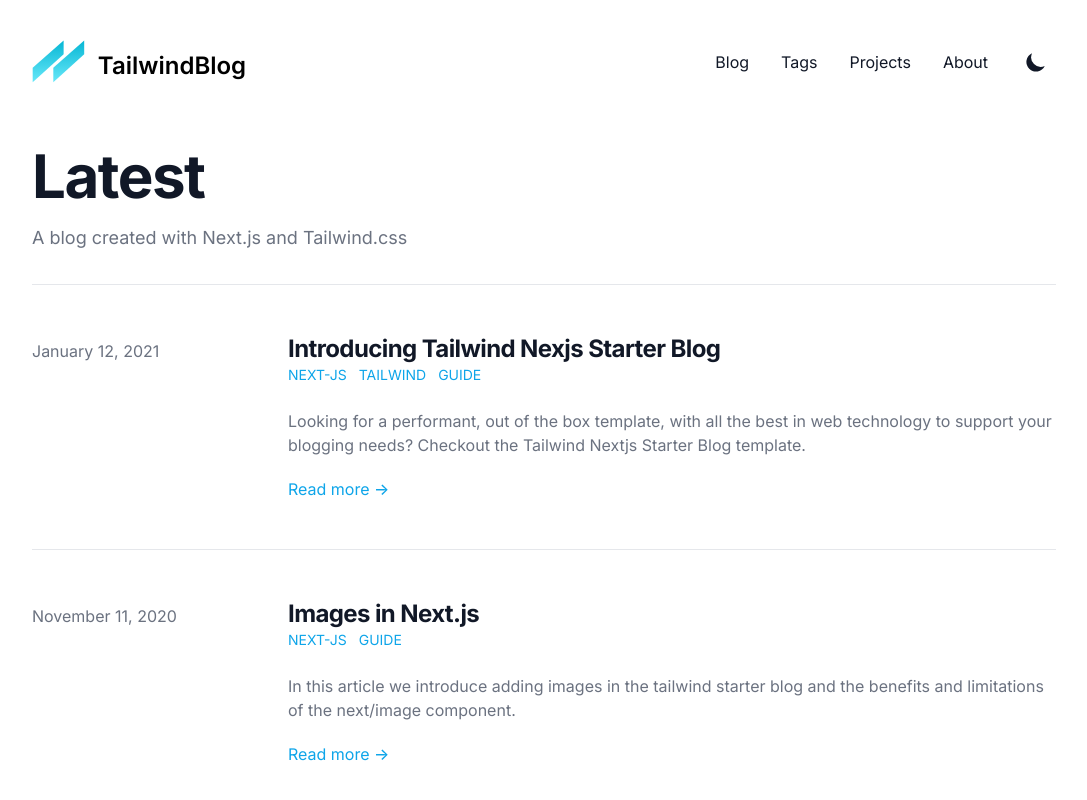
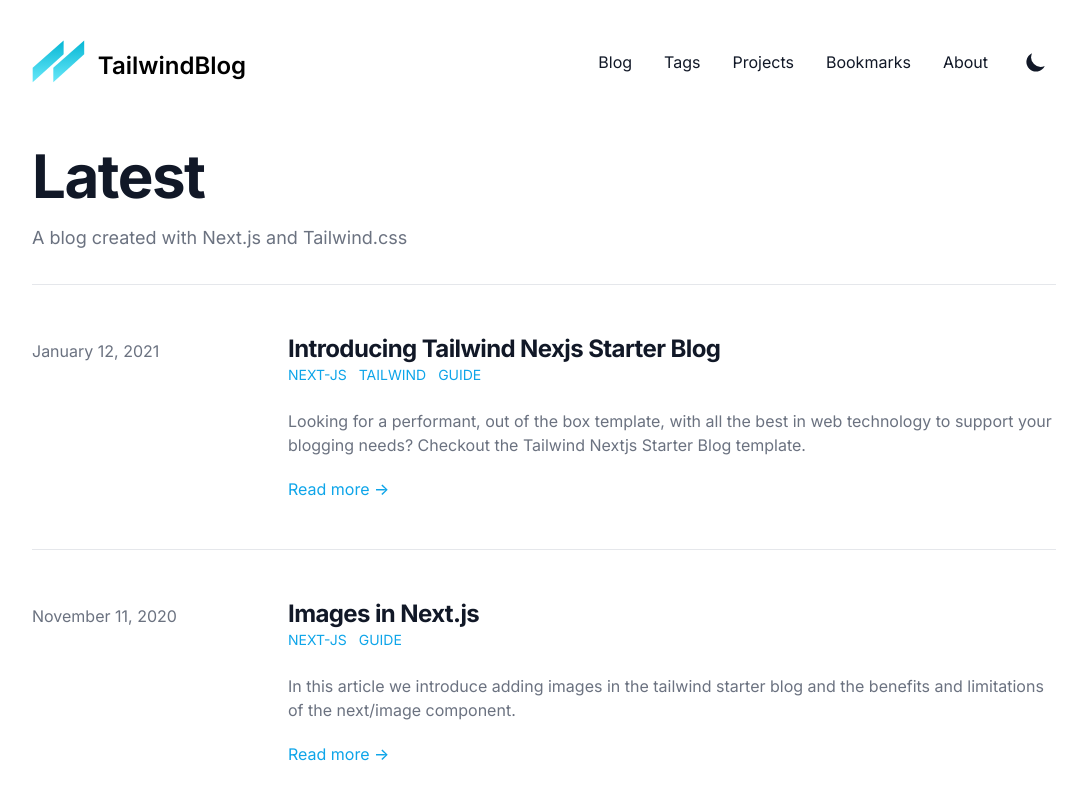
Before and after one commit to fu4303/tailwind-nextjs-starter-blog, a Next.js app: page / in a window 1280 px wide. Shown: the top 800 px of the page, without its empty margins (96-1183 px from the left). Built offline with nearby package versions, Linux system fonts and the light colour scheme; what @tailwindcss/typography would draw is missing.

Commit message:
Update headerNavLinks.js

```diff
--- a/data/headerNavLinks.js
+++ b/data/headerNavLinks.js
@@ -2,6 +2,7 @@
   { href: '/blog', title: 'Blog' },
   { href: '/tags', title: 'Tags' },
   { href: '/projects', title: 'Projects' },
+  { href: '/bookmarks', title: 'Bookmarks' },
   { href: '/about', title: 'About' },
 ]
 
```
